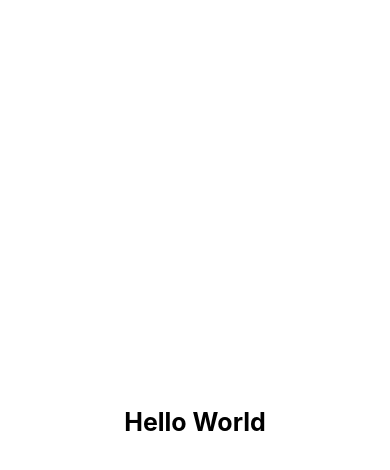
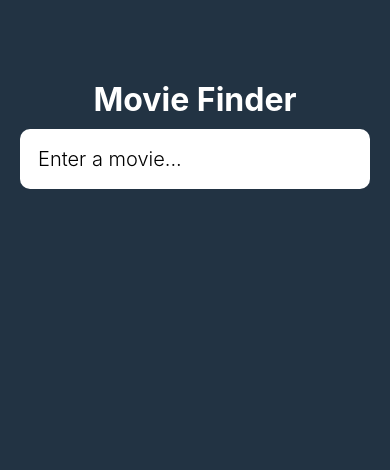
Before and after one commit to Vimalraveendra/movieFinder-ReactNative, a React Native app: screen / in a window 390 px wide. Shown: the top 470 px of the page. Built offline with nearby package versions, Linux system fonts and the light colour scheme.

Commit message:
Created Components folder & added SearchField component also updated App component

```diff
--- a/App.js
+++ b/App.js
@@ -1,10 +1,14 @@
 import React from 'react';
 import {View, Text, StyleSheet} from 'react-native';
+
+import SearchField from './Components/SearchField';
 
 const App = () => {
   return (
     <View style={styles.container}>
-      <Text style={styles.text}>Hello World</Text>
+      <Text style={styles.title}>Movie Finder</Text>
+
+      <SearchField />
     </View>
   );
 };
@@ -12,12 +16,18 @@ const App = () => {
 const styles = StyleSheet.create({
   container: {
     flex: 1,
-    justifyContent: 'center',
     alignItems: 'center',
+    justifyContent: 'flex-start',
+    backgroundColor: '#223343',
+    paddingTop: 80,
+    paddingHorizontal: 20,
   },
-  text: {
-    fontSize: 25,
+  title: {
+    fontSize: 32,
     fontWeight: '700',
+    color: '#fff',
+    textAlign: 'center',
+    marginBottom: 10,
   },
 });
 
--- /dev/null
+++ b/Components/SearchField.js
@@ -0,0 +1,33 @@
+import React from 'react';
+import {View, StyleSheet, TextInput} from 'react-native';
+
+const SearchField = () => {
+  const onChangeText = (text) => {
+    console.log(text);
+  };
+
+  return (
+    <View style={styles.inputField}>
+      <TextInput
+        placeholder="Enter a movie..."
+        style={styles.inputText}
+        onChangeText={onChangeText}
+      />
+    </View>
+  );
+};
+
+const styles = StyleSheet.create({
+  inputField: {
+    width: '100%',
+    backgroundColor: '#fff',
+    padding: 18,
+    borderRadius: 10,
+  },
+  inputText: {
+    fontSize: 20,
+    fontWeight: '300',
+  },
+});
+
+export default SearchField;
```
